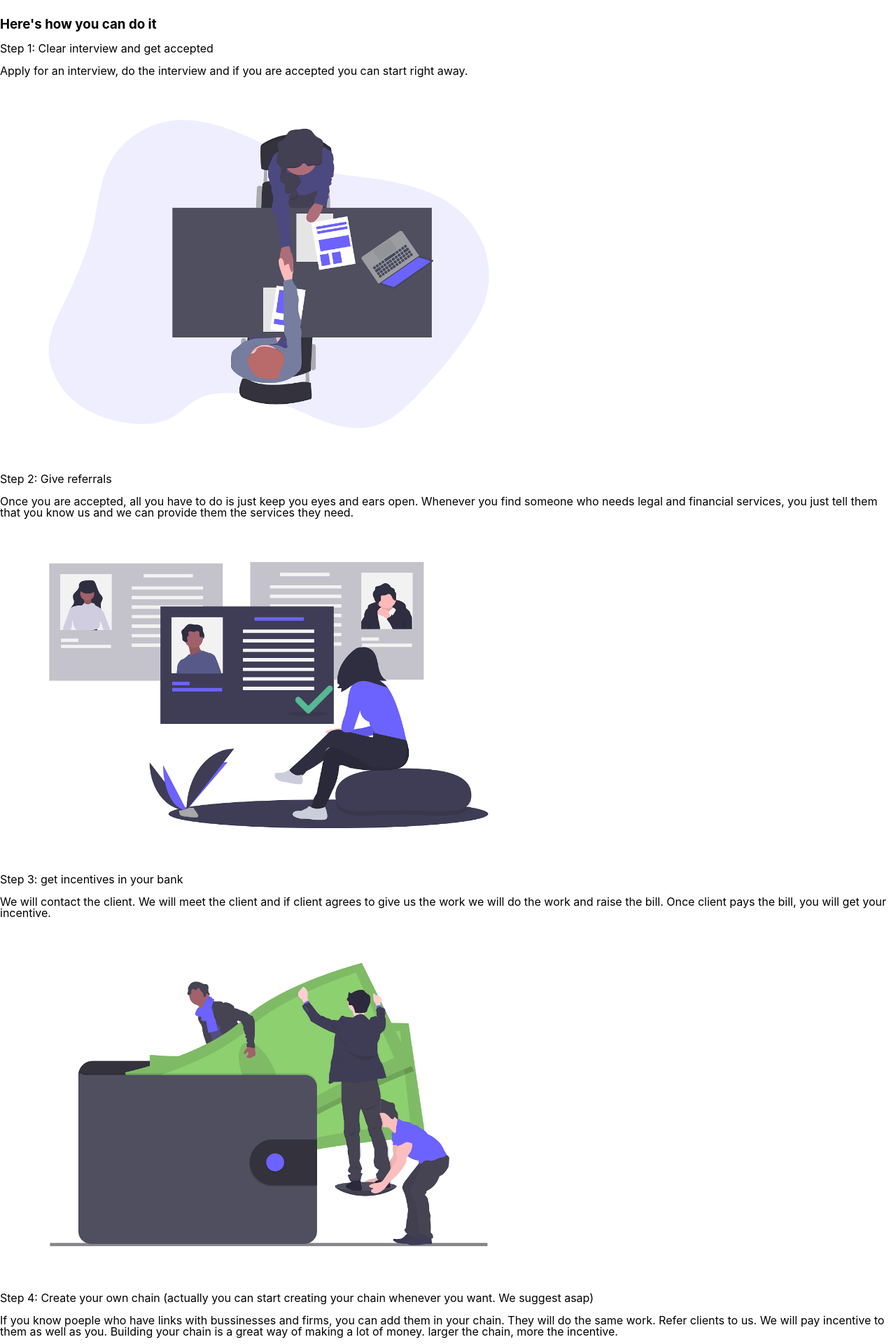
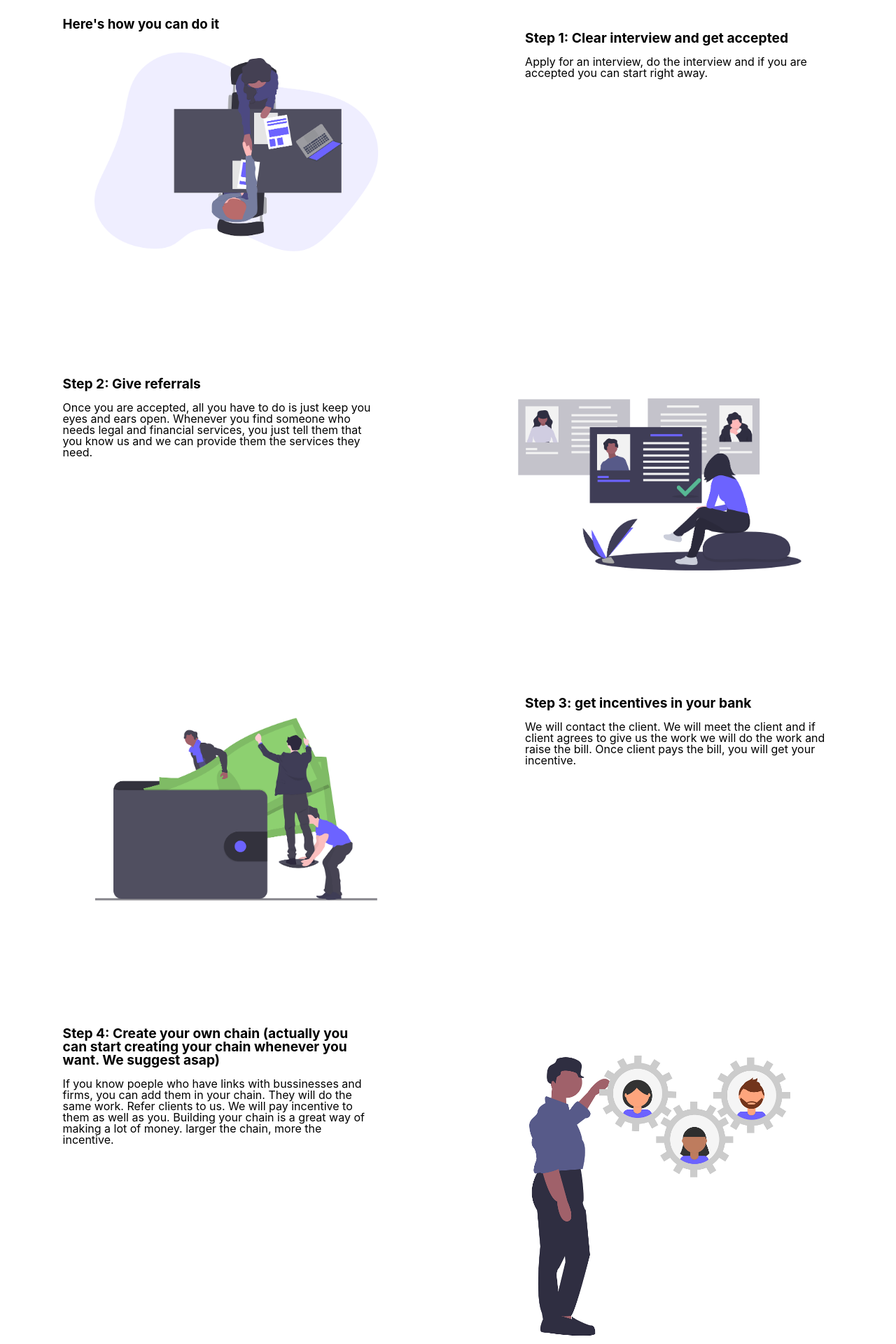
Before and after one commit to Anubhav311/lw_frontend, a React (Create React App) app: page / in a window 1280 px wide. Shown: the part 1280-3200 px from the top of the page at 70% size. Built offline with nearby package versions, Linux system fonts and the light colour scheme.

Commit message:
Created first iteration of steps section

```diff
--- a/src/App.css
+++ b/src/App.css
@@ -71,3 +71,26 @@
     color: white;
     cursor: pointer;
 }
+
+/*Steps*/
+.steps {
+    padding-left: 7%;
+    padding-right: 7%;
+}
+.step {
+    display: flex;
+    justify-content: space-between;
+    margin-bottom: 150px;
+}
+
+.step h2 {
+    font-size: 1.2rem;
+}
+
+.step-text {
+    width: 40%;
+}
+
+.reverse {
+    flex-direction: row-reverse;
+}
--- a/src/App.js
+++ b/src/App.js
@@ -91,20 +91,36 @@ function App() {
           </div>
           <div label="I Have More Questions"> Apply to LinkWork and we will contact you </div>
         </Tabs>
-        <section>
+        <section className="steps">
           <h3>Here's how you can do it</h3>
-          <p>Step 1: Clear interview and get accepted</p>
-          <p>Apply for an interview, do the interview and if you are accepted you can start right away.</p>
-          <img style={{width: "60%"}} src={interview_img} alt="interview image"/>
-          <p>Step 2: Give referrals</p>
-          <p>Once you are accepted, all you have to do is just keep you eyes and ears open. Whenever you find someone who needs legal and financial services, you just tell them that you know us and we can provide them the services they need.</p>
-          <img style={{width: "60%"}} src={refer_img} alt="refer image"/>
-          <p>Step 3: get incentives in your bank</p>
-          <p>We will contact the client. We will meet the client and if client agrees to give us the work we will do the work and raise the bill. Once client pays the bill, you will get your incentive.</p>
-          <img style={{width: "60%"}} src={incentive_img} alt="incentive image"/>
-          <p>Step 4: Create your own chain (actually you can start creating your chain whenever you want. We suggest asap)</p>
-          <p>If you know poeple who have links with bussinesses and firms, you can add them in your chain. They will do the same work. Refer clients to us. We will pay incentive to them as well as you. Building your chain is a great way of making a lot of money. larger the chain, more the incentive.</p>
-          <img style={{width: "60%"}} src={chain_img} alt="chain image"/>
+          <div className="step reverse">
+            <div className="step-text">
+              <h2>Step 1: Clear interview and get accepted</h2>
+              <p>Apply for an interview, do the interview and if you are accepted you can start right away.</p>
+            </div>
+            <img style={{width: "45%"}} src={interview_img} alt="interview image"/>
+          </div>
+          <div className="step">
+          <div className="step-text">
+              <h2>Step 2: Give referrals</h2>
+              <p>Once you are accepted, all you have to do is just keep you eyes and ears open. Whenever you find someone who needs legal and financial services, you just tell them that you know us and we can provide them the services they need.</p>
+            </div>
+            <img style={{width: "45%"}} src={refer_img} alt="refer image"/>
+          </div>
+          <div className="step reverse">
+          <div className="step-text">
+              <h2>Step 3: get incentives in your bank</h2>
+              <p>We will contact the client. We will meet the client and if client agrees to give us the work we will do the work and raise the bill. Once client pays the bill, you will get your incentive.</p>
+            </div>
+            <img style={{width: "45%"}} src={incentive_img} alt="incentive image"/>
+          </div>
+          <div className="step">
+          <div className="step-text">
+              <h2>Step 4: Create your own chain (actually you can start creating your chain whenever you want. We suggest asap)</h2>
+              <p>If you know poeple who have links with bussinesses and firms, you can add them in your chain. They will do the same work. Refer clients to us. We will pay incentive to them as well as you. Building your chain is a great way of making a lot of money. larger the chain, more the incentive.</p>
+            </div>
+            <img style={{width: "45%"}} src={chain_img} alt="chain image"/>
+          </div>
         </section>
         <section>
           <h2>How can I create a chain?</h2>
```
